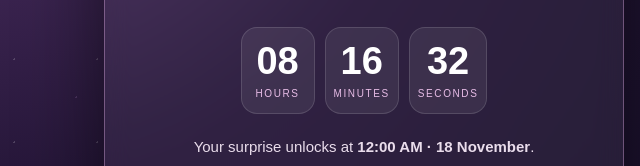
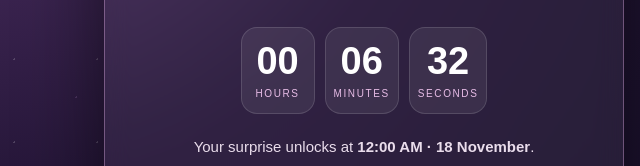
Before and after one commit to UDAYSINGH2001/mahak-birthday-v62, a plain HTML site: page midnight-surprise.html in a window 1280 px wide. Shown: the part 397-563 px from the top of the page, 276-916 px from the left. Drawn offline with Linux system fonts and the light colour scheme.

Commit message:
Update midnight-surprise.html

```diff
--- a/midnight-surprise.html
+++ b/midnight-surprise.html
@@ -43,7 +43,7 @@ button:focus{outline:3px solid white;outline-offset:3px}
 <script>
 (() => {
   // India Standard Time: 18 November 2026, 00:00
-  const target = new Date('2026-11-18T00:00:00+05:30').getTime();
+  const target = new Date('2026-11-17T15:50:00+05:30').getTime();
   const birthdayUrl = 'https://udaysingh2001.github.io/mahak-birthday-v62/index.html';
   const pad = n => String(n).padStart(2,'0');
   function tick(){
```
